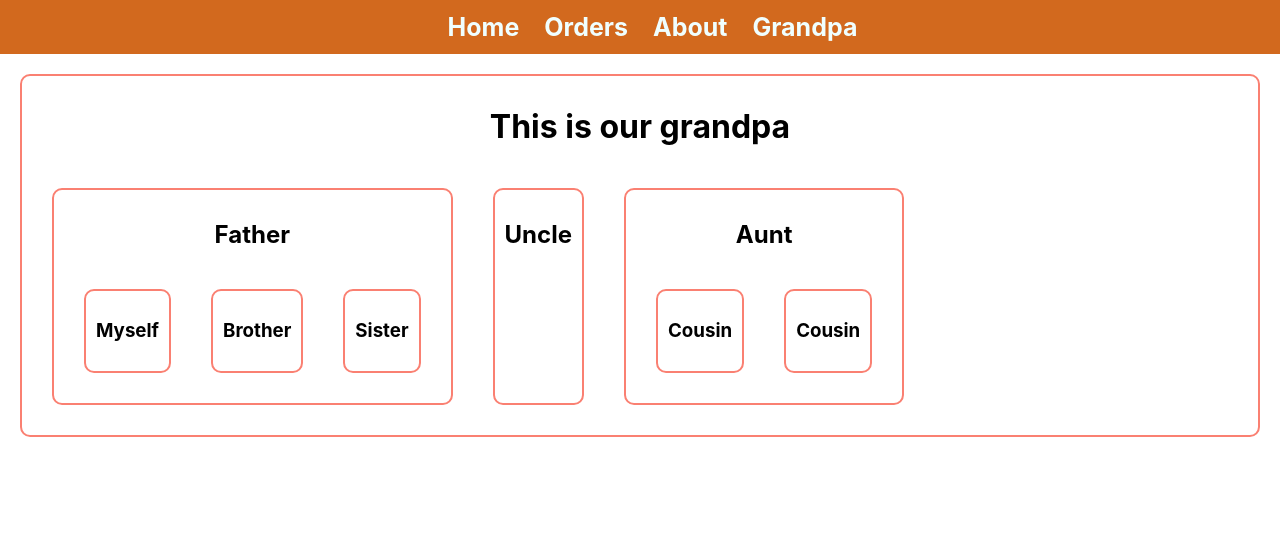
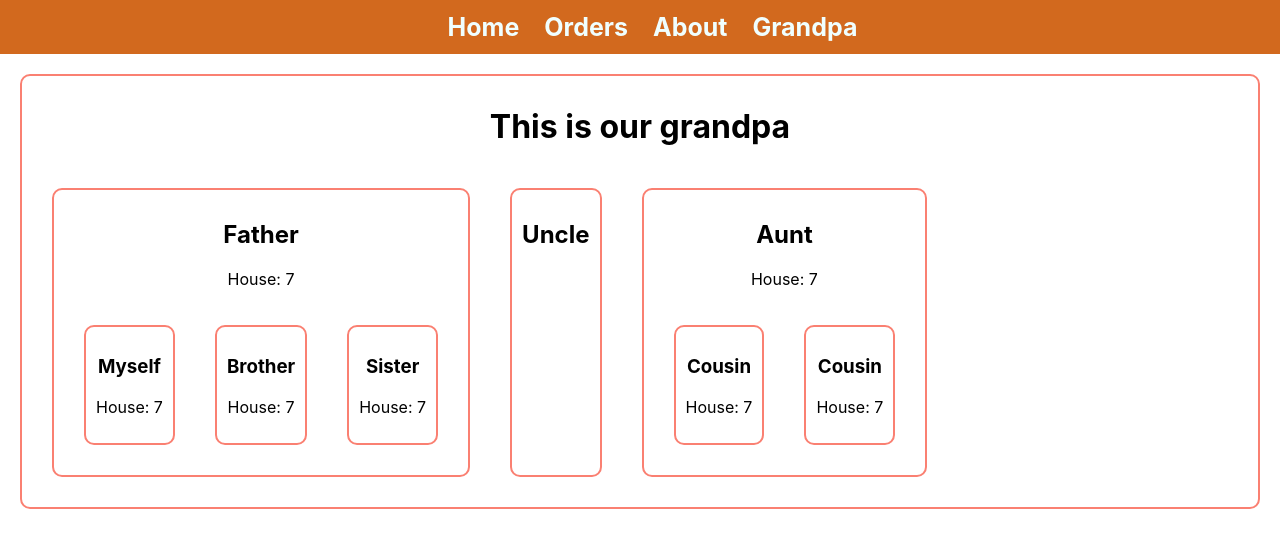
Before and after one commit to hasanulhasan/t-shirt-mania, a React (Create React App) app: page /grandpa in a window 1280 px wide. Shown: the top 548 px of the page. Built offline with nearby package versions, Linux system fonts and the light colour scheme.

Commit message:
some data passed to component

```diff
--- a/src/components/Aunt/Aunt.js
+++ b/src/components/Aunt/Aunt.js
@@ -1,13 +1,15 @@
 import React from 'react';
 import Cousin from '../Cousin/Cousin';
 
-const Aunt = () => {
+const Aunt = ({ house }) => {
+  const name = 'Ruba';
   return (
     <div>
       <h1>Aunt</h1>
+      <p>House: {house}</p>
       <section className='flex'>
-        <Cousin></Cousin>
-        <Cousin></Cousin>
+        <Cousin house={house}></Cousin>
+        <Cousin house={house}></Cousin>
       </section>
     </div>
   );
--- a/src/components/Brother/Brother.js
+++ b/src/components/Brother/Brother.js
@@ -1,9 +1,10 @@
 import React from 'react';
 
-const Brother = () => {
+const Brother = ({ house }) => {
   return (
     <div>
       <h1>Brother</h1>
+      <p>House: {house}</p>
     </div>
   );
 };
--- a/src/components/Cousin/Cousin.js
+++ b/src/components/Cousin/Cousin.js
@@ -1,9 +1,10 @@
 import React from 'react';
 
-const Cousin = () => {
+const Cousin = ({ house }) => {
   return (
     <div>
       <h1>Cousin</h1>
+      <p>House: {house}</p>
     </div>
   );
 };
--- a/src/components/Father/Father.js
+++ b/src/components/Father/Father.js
@@ -3,14 +3,15 @@ import Brother from '../Brother/Brother';
 import Myself from '../Myself/Myself';
 import Sister from '../Sister/Sister';
 
-const Father = () => {
+const Father = ({ house }) => {
   return (
     <div>
       <h1>Father</h1>
+      <p>House: {house}</p>
       <section className='flex'>
-        <Myself></Myself>
-        <Brother></Brother>
-        <Sister></Sister>
+        <Myself house={house}></Myself>
+        <Brother house={house}></Brother>
+        <Sister house={house}></Sister>
       </section>
     </div>
   );
--- a/src/components/Grandpa/Grandpa.js
+++ b/src/components/Grandpa/Grandpa.js
@@ -4,13 +4,14 @@ import Father from '../Father/Father';
 import Uncle from '../Uncle/Uncle';
 import './Grandpa.css'
 const Grandpa = () => {
+  const house = 7;
   return (
     <div className='grandpa'>
       <h1>This is our grandpa</h1>
       <section className='flex'>
-        <Father></Father>
-        <Uncle></Uncle>
-        <Aunt></Aunt>
+        <Father house={house}></Father>
+        <Uncle house={house}></Uncle>
+        <Aunt house={house}></Aunt>
       </section>
     </div>
   );
--- a/src/components/Myself/Myself.js
+++ b/src/components/Myself/Myself.js
@@ -1,9 +1,10 @@
 import React from 'react';
 
-const Myself = () => {
+const Myself = ({ house }) => {
   return (
     <div>
       <h1>Myself</h1>
+      <p>House: {house}</p>
     </div>
   );
 };
--- a/src/components/Sister/Sister.js
+++ b/src/components/Sister/Sister.js
@@ -1,9 +1,10 @@
 import React from 'react';
 
-const Sister = () => {
+const Sister = ({ house }) => {
   return (
     <div>
       <h1>Sister</h1>
+      <p>House: {house}</p>
     </div>
   );
 };
```
